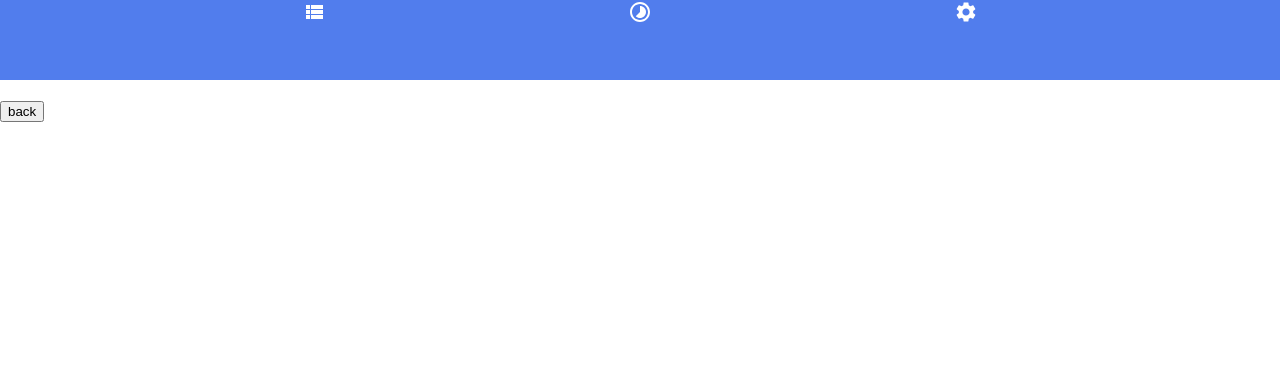
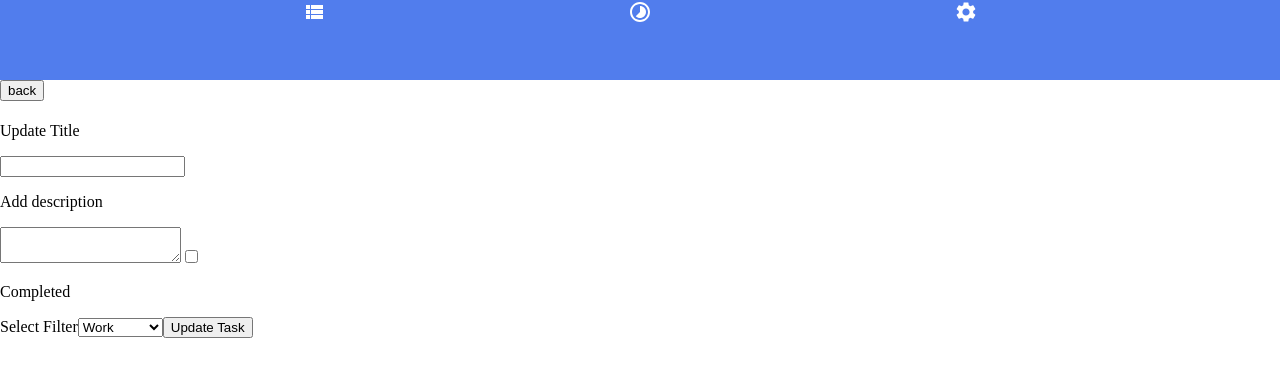
Before and after one commit to mattayoungs/todo-app, a React (Create React App) app: page /todolist/1 in a window 1280 px wide. Shown: the top 376 px of the page. Built offline with nearby package versions, Linux system fonts and the light colour scheme.

Commit message:
made form for task details handle edit does not work

```diff
--- a/src/components/TaskDetail.js
+++ b/src/components/TaskDetail.js
@@ -3,9 +3,17 @@ import { withRouter } from "react-router-dom";
 
 class TaskDetail extends React.Component {
   state = {
-    task: this.getTaskFromList(),
+    task: { ...this.getTaskFromList() },
+    filterOptions: ["Work", "School", "Life"],
   };
-  // handleDeleteTask = () => {props.onDeleteTask(props.task.id);}
+  handleDeleteTask = (state) => {
+    this.props.onDeleteTask(state.task.id);
+    this.props.history.push("./todolist");
+  };
+
+  handleEditTask = (event) => {
+    this.props.onEditTask(event, this.state.task.id);
+  };
 
   getTaskFromList() {
     const taskId = this.props.match.params.taskId;
@@ -13,27 +21,100 @@ class TaskDetail extends React.Component {
   }
   componentDidUpdate(prevProps) {
     if (this.props !== prevProps) {
-      this.setState({ task: this.getTaskFromList() });
+      this.setState({ task: { ...this.getTaskFromList() } });
     }
   }
-  handleDeleteTask = (id) => {
+
+  handleChange = (event) => {
+    event.preventDefault();
+    const value =
+      event.target.type === "checkbox"
+        ? event.target.checked
+        : event.target.value;
+    const name = event.target.name;
     this.setState((state) => {
-      let newTodoList = state.todoList.filter((task) => {
-        return task.id !== id;
-      });
-      return {
-        todoList: newTodoList,
-      };
+      return { task: { ...state.task, [name]: value } };
     });
   };
+
+  handleSubmit(event) {
+    event.preventDefault();
+    // this.props.onEditTask(event);
+    this.handleEditTask(event);
+    this.props.history.push("/todolist");
+    // alert("dont refresh!");
+  }
 
   render() {
     return (
       <>
-        <h1>{this.state.task.title}</h1>
         <button onClick={() => this.props.history.push("/todolist")}>
           back
         </button>
+        <form onSubmit={(event) => this.handleSubmit(event)}>
+          <h1>{this.state.task.title}</h1>
+          <label>
+            <p>Update Title</p>
+            <input
+              type="text"
+              placeholder={this.state.task.title}
+              name="title"
+              value={this.state.task.title}
+              onChange={this.handleChange}
+            ></input>
+          </label>
+          <label>
+            <p>Add description</p>
+            <textarea
+              col="30"
+              row="10"
+              placeholder={this.state.task.description}
+              name="description"
+              value={this.state.task.description}
+              onChange={this.handleChange}
+            ></textarea>
+          </label>
+          <label>
+            <input
+              type="checkbox"
+              defaultChecked={this.state.task.completed}
+              name="completed"
+              value={this.state.task.completed}
+              onChange={this.handleChange}
+            ></input>
+            <p>Completed</p>
+          </label>
+
+          <label>
+            Select Filter
+            <select
+              name="filter"
+              value={this.state.task.filter}
+              onChange={this.handleChange}
+            >
+              <option value="" disabled>
+                Apply filter
+              </option>
+              {this.state.filterOptions.map((option, index) => {
+                return (
+                  <option value={option} key={index}>
+                    {option}
+                  </option>
+                );
+              })}
+            </select>
+          </label>
+
+          {/* <button
+            onClick={(event) => {
+              event.preventDefault();
+              this.handleDeleteTask();
+            }}
+          >
+            Delete Task
+          </button> */}
+          <button>Update Task</button>
+        </form>
       </>
     );
   }
--- a/src/components/TodoList.js
+++ b/src/components/TodoList.js
@@ -7,7 +7,6 @@ import TaskDetail from "./TaskDetail";
 import { Switch, Route } from "react-router-dom";
 
 const TODO_LIST_KEY = "myapp_todoList";
-// let todoStr = JSON.stringify(this.state.todoList);
 
 class TodoList extends React.Component {
   state = {
@@ -17,24 +16,28 @@ class TodoList extends React.Component {
         title: "Get Groceries",
         description: " ",
         completed: false,
+        filter: " ",
       },
       {
         id: shortid.generate(),
         title: "Walk Dog",
         description: " ",
         completed: false,
+        filter: " ",
       },
       {
         id: shortid.generate(),
         title: "Make Dinner",
         description: " ",
         completed: false,
+        filter: " ",
       },
       {
         id: shortid.generate(),
         title: "Do Laundry",
         description: " ",
         completed: false,
+        filter: " ",
       },
     ],
     user: { name: "Matt", avatarImg: avatar },
@@ -60,18 +63,16 @@ class TodoList extends React.Component {
     }));
   };
 
-  handleChange = (event) => {
-    const value =
-      event.target.type === "checkbox"
-        ? event.target.checked
-        : event.target.value;
-    const name = event.target.name;
-    this.setState({ [name]: value });
-  };
+  // handleChange = (event) => {
+  //   const value =
+  //     event.target.type === "checkbox"
+  //       ? event.target.checked
+  //       : event.target.value;
+  //   const name = event.target.name;
+  //   this.setState({ [name]: value });
+  // };
 
   handleChangeTodo = (event, id) => {
-    console.log("check!");
-    console.log(event);
     let value = event.target.checked;
     this.setState((state) => {
       let newList = state.todoList.map((task) => {
@@ -87,12 +88,35 @@ class TodoList extends React.Component {
     });
   };
 
+  handleEditTask = (event) => {
+    console.log("edit task");
+    console.log(event.target);
+    const id = event.target.id;
+    // console.log(id);
+    const value =
+      event.target.type === "checkbox"
+        ? event.target.checked
+        : event.target.value;
+    const name = event.target.name;
+    this.setState((state) => {
+      let newList = state.todoList.map((task) => {
+        if (task.id === id) {
+          return { task: { ...state.todoList.task, [name]: value } };
+        } else {
+          return task;
+        }
+      });
+      return { todoList: newList };
+    });
+  };
+
   handleAddNewTask = () => {
     let newTaskObj = {
       id: shortid.generate(),
       title: this.state.newTask,
       description: "",
       completed: false,
+      filter: "",
     };
     this.setState((state) => ({
       todoList: [...state.todoList, newTaskObj],
@@ -118,6 +142,7 @@ class TodoList extends React.Component {
           <TaskDetail
             todoList={this.state.todoList}
             onDeleteTask={this.handleDeleteTask}
+            onEditTask={this.handleEditTask}
           />
         </Route>
         <Route path="/todolist">
```
